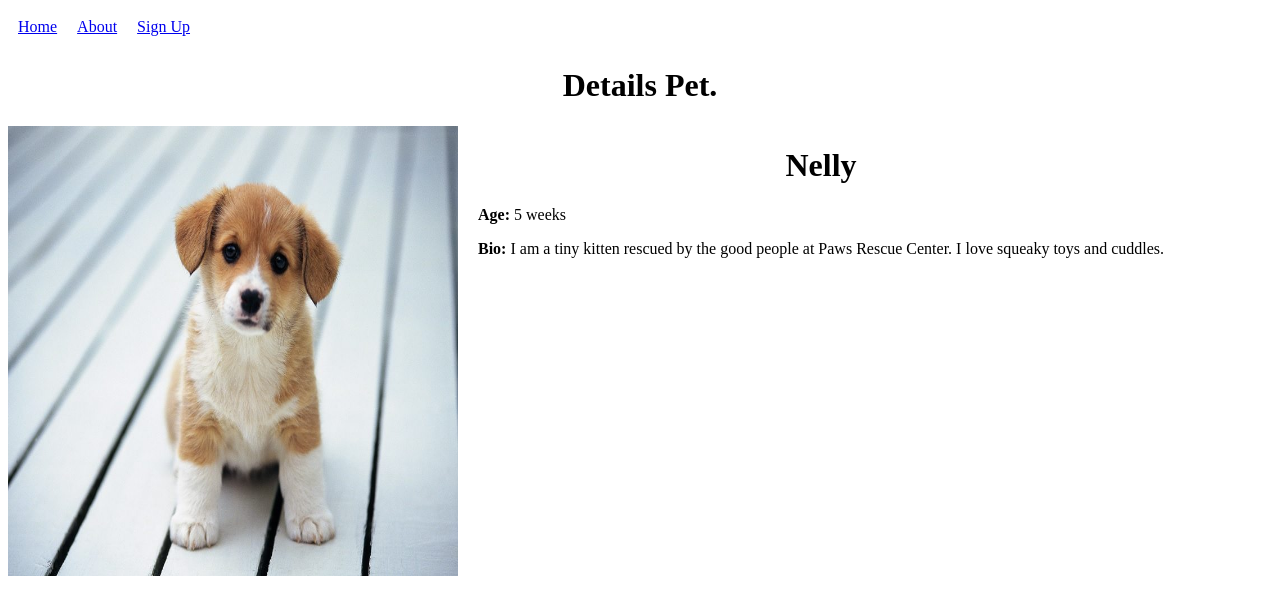
After one commit to kaustubhdeokar/PawsRescueCenter, a Flask app: page /details/1 in a window 1280 px wide. The commit adds this page. Shown: the top 615 px of the page. Run offline with Flask 2, Linux system fonts and the light colour scheme.

```diff
--- a/app.py
+++ b/app.py
@@ -1,6 +1,12 @@
-from flask import Flask, render_template
+from flask import Flask, render_template, abort, request
+from forms import LoginForm,SignUpForm
 
 app = Flask(__name__)
+
+import os
+
+SECRET_KEY = os.urandom(32)
+app.config['SECRET_KEY'] = SECRET_KEY
 
 """Information regarding the Pets in the System."""
 pets = [
@@ -10,6 +16,8 @@ pets = [
     {"id": 3, "name": "Basker", "age": "1 year", "bio": "I love barking. But, I love my friends more."},
     {"id": 4, "name": "Mr. Furrkins", "age": "5 years", "bio": "Probably napping."},
 ]
+
+users = [{"id": 1, "full_name": "Pet Rescue Team", "email": "team@pawsrescue.co", "password": "adminpass"}]
 
 
 @app.route("/")
@@ -24,5 +32,56 @@ def about():
     return render_template("about.html")
 
 
+@app.route("/signup", methods=["GET", "POST"])
+def signup():
+    form = SignUpForm()
+    fullname = form.fullname.data
+    email = form.email.data
+    password = form.password.data
+
+    if form.validate_on_submit():
+        print('submitted and valid')
+        new_user = {"id": len(users) + 1, "full_name": fullname, "email": email, "password": password}
+        users.append(new_user)
+        return render_template("signup.html", message="successful login")
+    else:
+        return render_template("signup.html", form=form)
+
+
+@app.route("/login", methods=["GET", "POST"])
+def login():
+    form = LoginForm()
+    fullname = form.fullname.data
+    email = form.email.data
+    password = form.password.data
+    cpassword = form.confirm.data
+
+    if form.validate_on_submit():
+        print('submitted and valid')
+        if email in users and users[email] == password and password == cpassword:
+            return render_template("login.html", message="successful login")
+        else:
+            return render_template("login.html", message="invalid users")
+    else:
+        if request.method == "POST":
+            emailerror = form.email.errors[0]
+            passworderror = form.password.errors[0]
+            return render_template("login.html", form=form, emailerror=emailerror, passworderror=passworderror)
+
+    return render_template("login.html", form=form)
+
+
+@app.route("/details/<int:id>")
+def details(id):
+    """ details about specific pet"""
+    try:
+        if pets[id - 1] is None:
+            abort(404, description="No Pet was Found with the given ID")
+        else:
+            return render_template("details.html", pets=pets[id - 1])
+    except Exception as e:
+        abort(404, description="No Pet was Found with the given ID")
+
+
 if __name__ == "__main__":
     app.run(debug=True)
--- /dev/null
+++ b/static/detailscss.css
@@ -0,0 +1,3 @@
+.container{
+    background-color: aqua;
+}
--- a/static/style.css
+++ b/static/style.css
@@ -13,3 +13,16 @@ th, td {
     border-top: 1px solid #ddd;
 
 }
+.navbar{
+    display:flex;
+}
+.home{
+    margin:10px;
+}
+.about{
+    margin:10px;
+}
+.signup{
+    margin:10px;
+
+}
--- a/templates/base.html
+++ b/templates/base.html
@@ -2,15 +2,34 @@
 <html lang="en">
 <head>
     <meta charset="UTF-8">
-    {% block head %}    {% endblock %}
+    <link rel="stylesheet" href="{{url_for('static',filename='style.css')}}"/>
+    {% block head %}
 
+    {% endblock %}
 </head>
 <body>
-     {% block heading %} {% endblock %}
-     <div id="content">
-         {% block content %}
 
-         {% endblock %}
-     </div>
+    <div class="navbar">
+        <div class="home">
+            <a href="/">Home</a>
+        </div>
+        <div class="about">
+            <a href="/about">About</a>
+        </div>
+        <div class="signup">
+            <a href="/signup">Sign Up</a>
+        </div>
+    </div>
+
+     {% block heading %}
+     {% endblock %}
+
+     {% block content %}
+     {% endblock %}
+
+    <div id="footer">
+        {% block footer %}
+        {% endblock %}
+    </div>
 </body>
 </html>
--- /dev/null
+++ b/templates/details.html
@@ -0,0 +1,30 @@
+{% extends "base.html" %}
+
+
+    {% block head %}
+    <title>Details</title>
+    {% endblock %}
+
+    {% block heading %}
+    <h1 id="title">Details Pet. </h1>
+    {% endblock %}
+
+    {% block content %}
+
+
+        <div class="container" style="display:flex">
+
+            <div class="left">
+                <img src="{{url_for('static',filename=pets['id']|string+'.jpg')}}" alt="pic" height="450px" width="450px">
+            </div>
+
+            <div class="right" style="margin-left:20px;">
+                <h1>{{pets['name']}}</h1>
+                <p> <b>Age:</b> {{pets['age']}} </p>
+                <p> <b>Bio:</b> {{pets['bio']}} </p>
+            </div>
+
+        </div>
+
+
+    {% endblock %}
--- a/templates/home.html
+++ b/templates/home.html
@@ -2,7 +2,6 @@
 
     {% block head %}
     <title>Home</title>
-    <link rel="stylesheet" href="{{url_for('static',filename='style.css')}}"/>
     {% endblock %}
 
     {% block heading %}
@@ -19,11 +18,12 @@
         </tr>
         {% for pet in pets %}
         <tr>
-            <td><img src="{{url_for('static',filename=pet['id']|string +'.jpg')}}" alt="pet" height="100"></td>
+            <td><a href="/details/{{pet['id']}}"><img src="{{url_for('static',filename=pet['id']|string +'.jpg')}}" alt="pet" height="100"></a></td>
             <td>{{pet['name']}}</td>
             <td>{{pet["age"]}}</td>
             <td>{{pet["bio"]}}</td>
         </tr>
         {% endfor %}
     </table>
+
 {% endblock %}
```
Also changed, not shown: forms.py (added, +19 -0 lines), templates/login.html (added, +36 -0 lines), templates/signup.html (added, +46 -0 lines).
